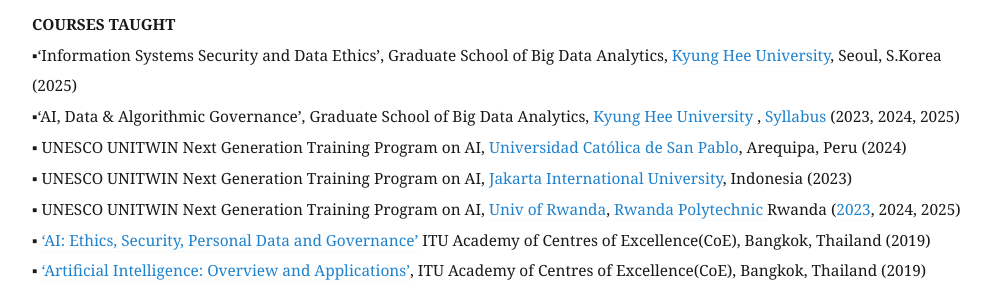
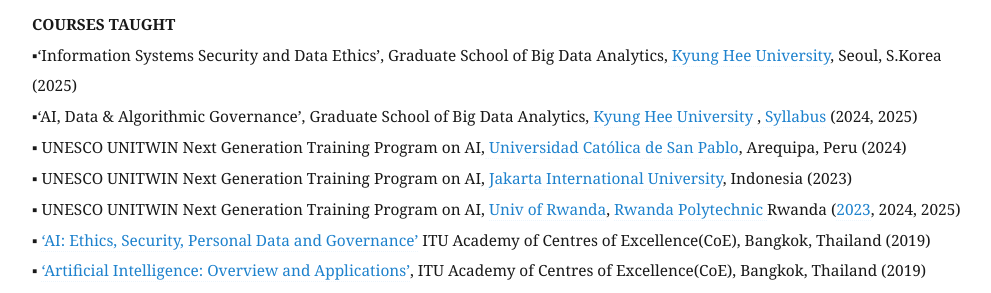
Before and after one commit to eunchangchoi/eunchangchoi.github.io, a Jekyll site: the page built from index.md, in a window 1280 px wide and 900 px high, scrolled down 4923 px. Shown: the part 154-447 px from the top of the window, without its empty margins (68-1059 px from the left). Built offline with Jekyll 4.4.1, drawn with Linux system fonts in a browser that asks for light colours.

Commit message:
Update index.md

```diff
--- a/index.md
+++ b/index.md
@@ -89,7 +89,7 @@
      <br>
  <strong> COURSES TAUGHT </strong> <br>
 ▪‘Information Systems Security and Data Ethics’, Graduate School of Big Data Analytics,<a href="http://bigdata21.khu.ac.kr/main/main.html"> Kyung Hee University</a>, Seoul, S.Korea (2025)<br>
-▪‘AI, Data & Algorithmic Governance’, Graduate School of Big Data Analytics,<a href="http://bigdata21.khu.ac.kr/main/main.html"> Kyung Hee University </a>,<a href="https://github.com/eunchangchoi/Lectures/blob/main/2025-Fall%20Syllabus%20KHU%20Data%20%26%20Algorithm%20Governance%20(20250904).pdf"> Syllabus</a> (2023, 2024, 2025) <br>
+▪‘AI, Data & Algorithmic Governance’, Graduate School of Big Data Analytics,<a href="http://bigdata21.khu.ac.kr/main/main.html"> Kyung Hee University </a>,<a href="https://github.com/eunchangchoi/Lectures/blob/main/2025-Fall%20Syllabus%20Data%20%26%20Algorithm%20Governance%20(2025%20Oct%20%20KHU).pdf"> Syllabus</a> (2024, 2025) <br>
 ▪ UNESCO UNITWIN Next Generation Training Program on AI,<a href="https://ucsp.edu.pe/"> Universidad Católica de San Pablo</a>, Arequipa, Peru (2024) <br>
 ▪ UNESCO UNITWIN Next Generation Training Program on AI,<a href="https://jiu.ac/"> Jakarta International University</a>, Indonesia (2023)  <br>
 ▪ UNESCO UNITWIN Next Generation Training Program on AI, <a href="https://ur.ac.rw/"> Univ of Rwanda</a>, <a href="https://www.iprckigali.rp.ac.rw"> Rwanda Polytechnic </a> Rwanda (<a href="https://x.com/RwandaPolytec/status/1680892759413071872">2023</a>, 2024, 2025) <br>
```
